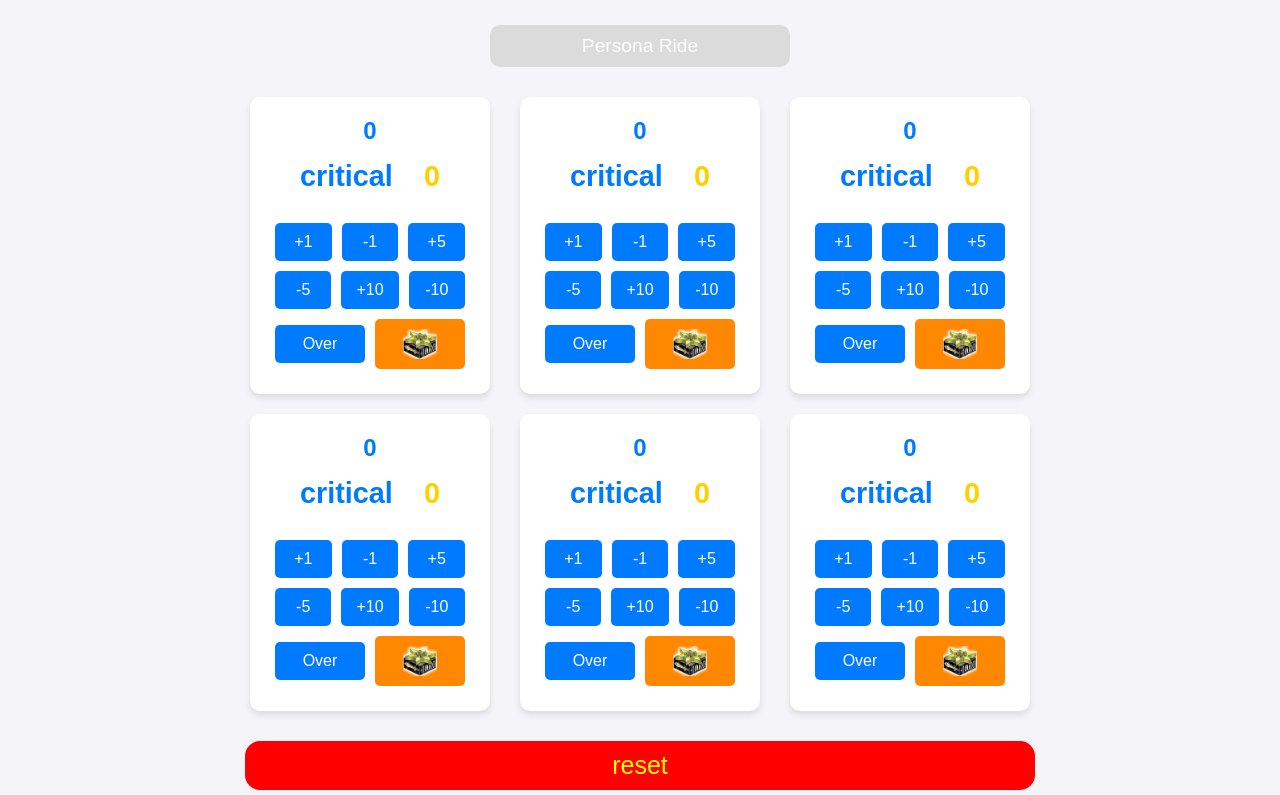
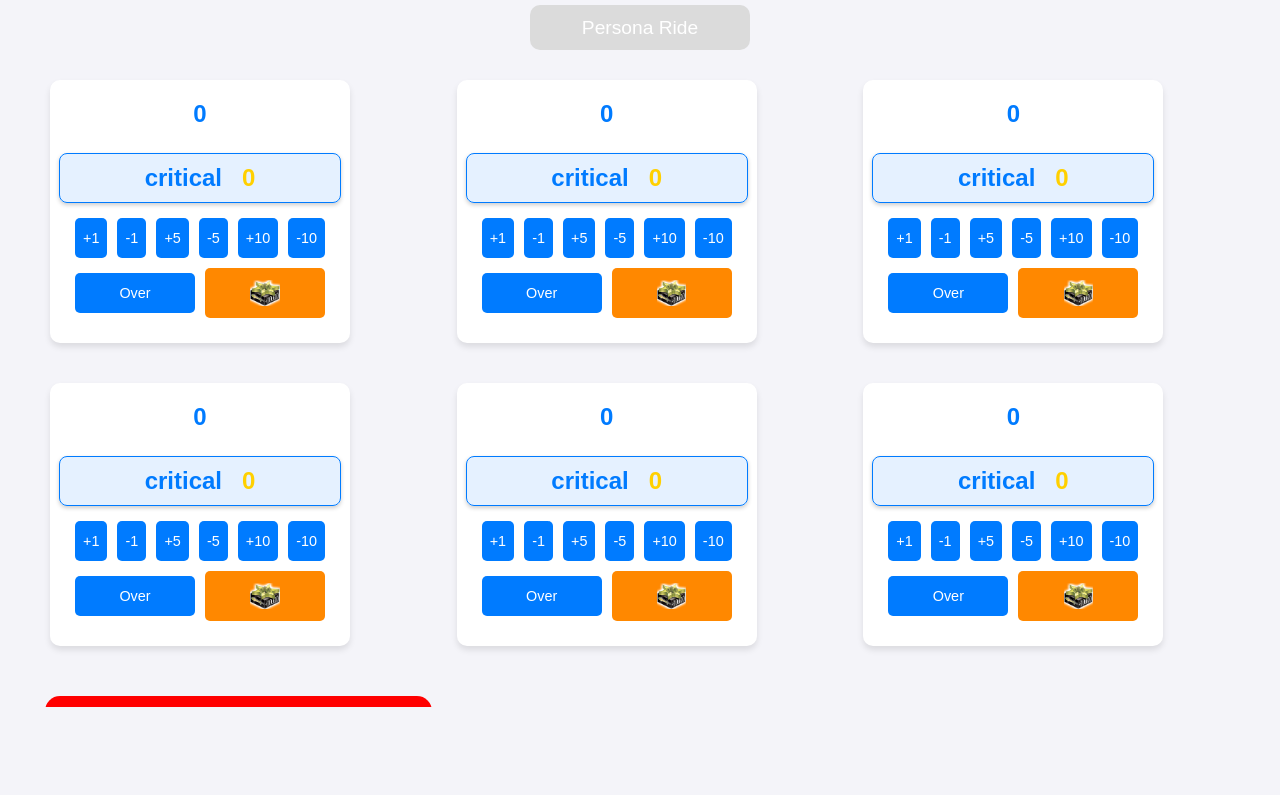
Before and after one commit to koch465/cardpower, a plain HTML site: page index.html in a window 1280 px wide. Shown: the part 93-888 px from the top of the page. After the commit the page ends 800 px from the top, so only its background shows below. Drawn offline with Linux system fonts and the light colour scheme.

Commit message:
Update style.css

```diff
--- a/style.css
+++ b/style.css
@@ -25,12 +25,11 @@ h1 {
     height: 45px;
     width: 100%; /* ปรับให้กว้าง 100% */
     max-width: 300px; /* ตั้งค่าสูงสุดให้ปุ่มไม่ใหญ่เกินไป */
-    font-weight: 10px;
-    margin-top: 20px;
     font-size: 1.2em;
     cursor: pointer;
     transition: background-color 0.3s ease;
-    margin-bottom: 20px;
+    margin: 20px; /* เพิ่ม margin เพื่อให้มีระยะห่างจากส่วนอื่น */
+    text-align: center; /* จัดข้อความในปุ่มให้อยู่กลาง */
 }
 
 .persona.clicked {
@@ -64,10 +63,12 @@ h1 {
 }
 
 .power-container {
-    display: flex;
-    flex-wrap: wrap;
-    justify-content: space-between;
-    max-width: 800px;
+    display: grid; /* ใช้ grid layout */
+    grid-template-columns: repeat(3, 1fr); /* 3 คอลัมน์ */
+    grid-gap: 20px; /* ระยะห่างระหว่างกล่อง */
+    max-width: 1200px; /* ความกว้างสูงสุด */
+    width: 100%; /* ความกว้างเต็ม */
+    margin: 0 auto; /* จัดให้อยู่กลาง */
 }
 
 .power-box {
@@ -91,31 +92,38 @@ h1 {
 }
 
 .critical {
-    display: flex;
-    justify-content: space-between;
-    width: 70%;
+    display: flex; /* ใช้ flexbox สำหรับการจัดแนว */
+    justify-content: center; /* จัดให้อยู่กลางแนวนอน */
+    align-items: center; /* จัดให้อยู่กลางแนวตั้ง */
+    width: 100%; /* ความกว้างเต็มช่อง */
+    margin-top: 10px; /* ระยะห่างด้านบน */
+    padding: 10px; /* เพิ่ม Padding เพื่อให้ดูสวยงาม */
+    border: 1px solid #007bff; /* ขอบสี */
+    border-radius: 8px; /* มุมมน */
+    background-color: rgba(0, 123, 255, 0.1); /* พื้นหลังสีอ่อน */
+    box-shadow: 0 2px 4px rgba(0, 0, 0, 0.2); /* เงาเล็กน้อย */
 }
 
-.criticals {
-    font-size: 1.8em;
-    font-weight: bold;
-    color: #007bff;
-    margin-bottom: 15px;
+.critical .criticals {
+    font-size: 1.5em; /* ขนาดฟอนต์ */
+    font-weight: bold; /* ตัวหนา */
+    color: #007bff; /* สีข้อความ */
+    margin-right: 20px; /* ระยะห่างทางด้านขวา */
 }
 
-.critpower {
-    font-size: 1.8em;
-    font-weight: bold;
-    color: rgb(255, 208, 0);
-    margin-bottom: 15px;
+.critical .critpower {
+    font-size: 1.5em; /* ขนาดฟอนต์ */
+    font-weight: bold; /* ตัวหนา */
+    color: rgb(255, 208, 0); /* สีข้อความ */
 }
+
 
 .button-container {
     display: flex;
-    justify-content: center; /* จัดให้อยู่กลางแนวนอน */
-    align-items: center; /* จัดให้อยู่กลางแนวตั้ง */
-    flex-wrap: wrap; /* ให้ปุ่มที่เกินขอบสามารถขึ้นบรรทัดใหม่ได้ */
-    width: 100%;
+    justify-content: center; /* จัดปุ่มให้กลาง */
+    align-items: center; /* จัดปุ่มให้กลางแนวตั้ง */
+    flex-wrap: wrap; /* ให้ปุ่มขึ้นบรรทัดใหม่ได้ */
+    width: 100%; /* ความกว้างเต็ม */
     margin-top: 10px; /* ระยะห่างด้านบน */
 }
 
@@ -141,11 +149,11 @@ button:hover {
     color: yellow;
     border: none;
     border-radius: 15px;
-    height: 45;
-    width: 100px;
-    font-size: 25px;
-    font-weight: 10px;
+    height: 45px; /* ปรับความสูงของปุ่มให้เหมาะสม */
+    width: 100%; /* ปรับให้กว้างเต็มช่อง */
+    font-size: 1.2em; /* ปรับขนาดฟอนต์ */
     margin-top: 20px;
+    cursor: pointer; /* เปลี่ยนเป็น pointer เพื่อแสดงว่ากดได้ */
 }
 
 .ret:hover {
@@ -180,3 +188,28 @@ button:hover {
         font-size: 1.1em; /* ปรับขนาดฟอนต์ให้เล็กลง */
     }
 }
+
+@media (orientation: landscape) {
+    body {
+        padding: 0 10px; /* เพิ่มระยะห่างด้านข้าง */
+    }
+
+    .power-container {
+        grid-template-columns: repeat(3, 1fr); /* ยังคงเป็น 3 คอลัมน์ */
+        overflow-x: hidden; /* ซ่อนการเลื่อนซ้ายขวา */
+    }
+
+    .power-box {
+        width: 300px; /* กำหนดความกว้างของแต่ละ power box */
+        margin: 10px; /* เพิ่มระยะห่างระหว่างกล่อง */
+    }
+
+    button {
+        padding: 12px 8px; /* ปรับขนาดปุ่ม */
+        font-size: 0.9em; /* ปรับขนาดฟอนต์ */
+    }
+
+    .persona {
+        width: 220px; /* ปรับความกว้างของปุ่ม Persona Ride */
+    }
+}
```
